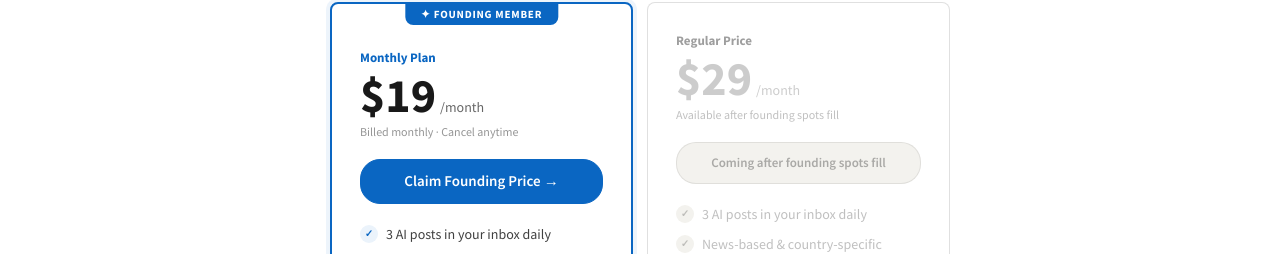
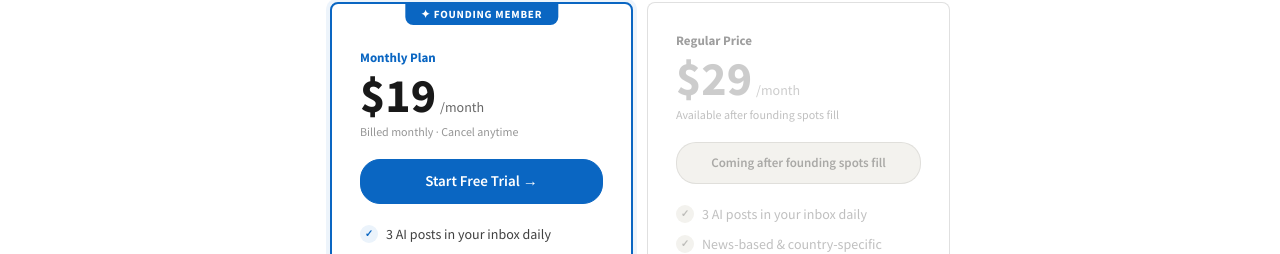
Before and after one commit to ThePostBot/thepostbot-landing, a Next.js app: page / in a window 1280 px wide. Shown: the part 2954-3208 px from the top of the page. Built offline with nearby package versions, Linux system fonts and the light colour scheme.

Commit message:
Update call-to-action text for subscription options

```diff
--- a/pages/index.js
+++ b/pages/index.js
@@ -338,7 +338,7 @@ export default function Home() {
                 {billing==='yearly'&&<p style={{color:'#057642',fontSize:'13px',fontWeight:600,marginBottom:'4px'}}>Billed ${yp}/year · Save ${mp*12-yp}/year</p>}
                 <p className="text-mut" style={{fontSize:'12px',marginBottom:'18px'}}>{billing==='monthly'?'Billed monthly · Cancel anytime':'Billed once per year · Cancel anytime'}</p>
                 <a href="#signup" className="li-btn" style={{display:'flex',justifyContent:'center',width:'100%',marginBottom:'20px',animation:'none'}}>
-                  {billing==='monthly'?'Claim Founding Price →':'Claim Yearly Deal →'}
+                  {billing==='monthly'?'Start Free Trial →':'Start Free Trial →'}
                 </a>
                 {['3 AI posts in your inbox daily','News-based & country-specific','Different format every day','Matching images included','Price locked for founding members','3-day free trial to start'].map(f=>(
                   <div key={f} style={{display:'flex',gap:'8px',marginBottom:'9px',alignItems:'flex-start'}}>
```
